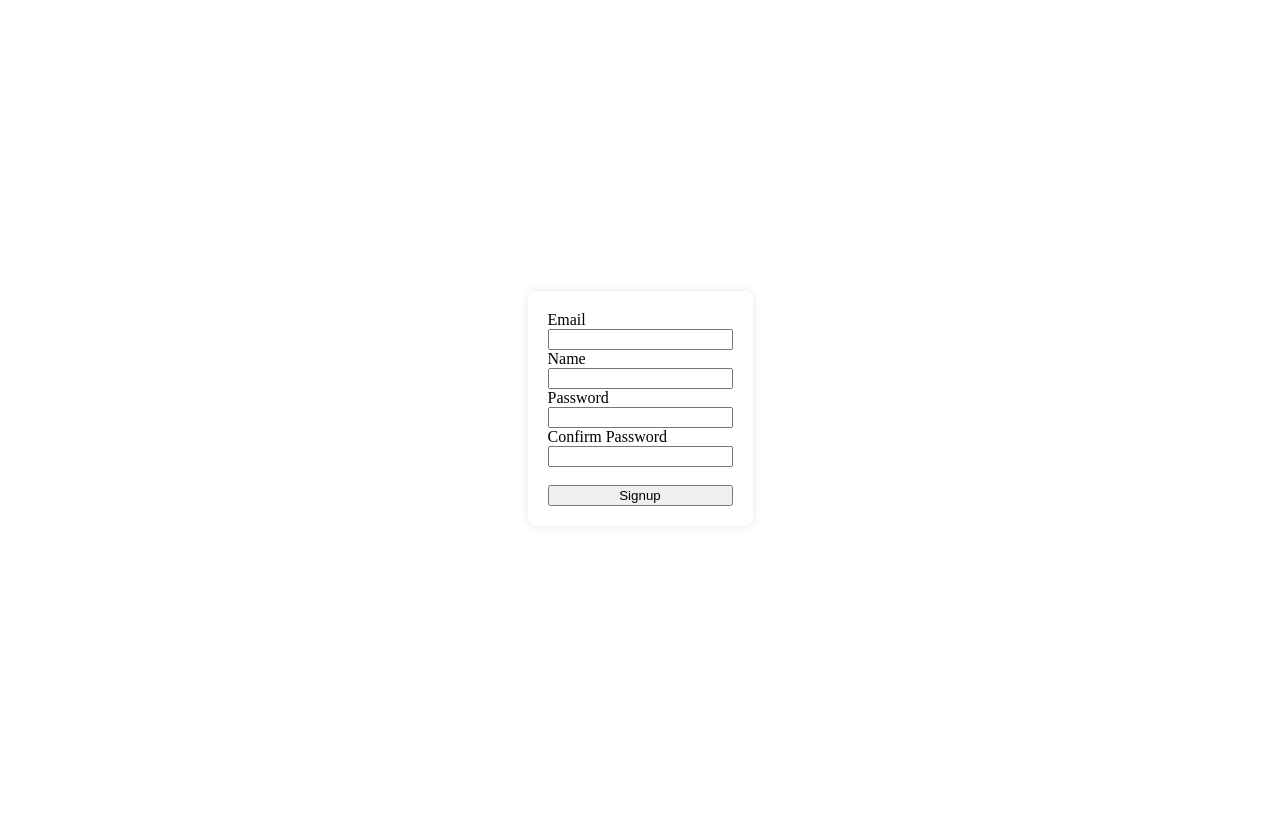
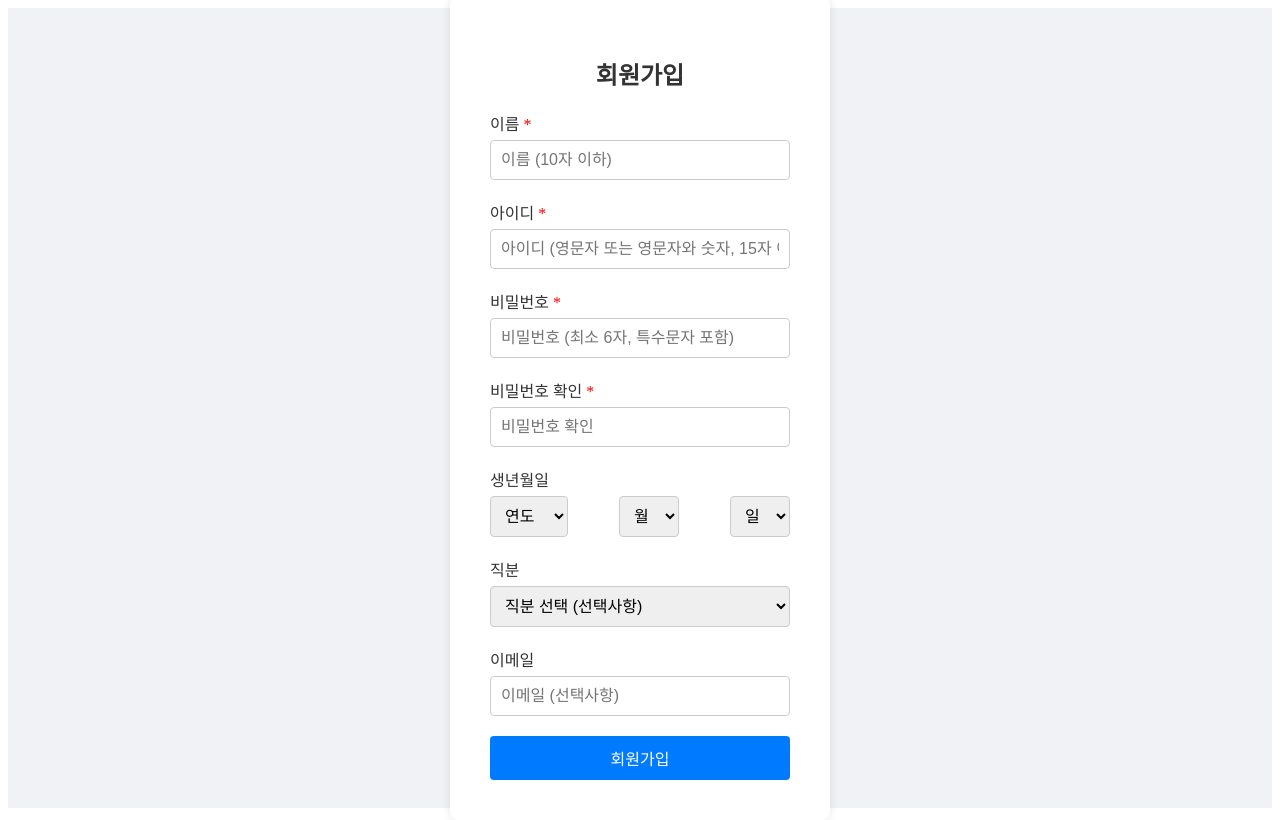
Before and after one commit to Hyunjun-11/church-Fe, a React (Vite) app: page /signup in a window 1280 px wide. Built offline with nearby package versions, Linux system fonts and the light colour scheme.

Commit message:
feat : signUpComponent

```diff
--- a/src/Pages/user/login/Signup.jsx
+++ b/src/Pages/user/login/Signup.jsx
@@ -1,69 +1,260 @@
-import { useState } from "react";
-import "./Signup.css";
+// SignUp.jsx
+import React, { useState } from "react";
+import styled from "styled-components";
+import axios from "axios";
+import { containsSpecialChar, isValidEmail } from "../../../components/common/Validation";
+import { Navigate, useNavigate } from "react-router-dom";
 
-const Signup = () => {
-  const [Email, setEmail] = useState("");
-  const [Password, setPassword] = useState("");
-  const [ConfirmPassword, setConfirmPassword] = useState("");
-  const [Name, setName] = useState("");
+const FormContainer = styled.div`
+  display: flex;
+  justify-content: center;
+  align-items: center;
+  height: 100vh;
+  background: #f0f2f5;
+`;
 
-  const onEmailHandler = (event) => {
-    setEmail(event.target.value);
+const Form = styled.form`
+  background: white;
+  padding: 40px;
+  border-radius: 8px;
+  box-shadow: 0 0 10px rgba(0, 0, 0, 0.1);
+  display: flex;
+  flex-direction: column;
+  width: 300px;
+`;
+
+const Input = styled.input`
+  margin-bottom: 20px;
+  padding: 10px;
+  border: 1px solid #ccc;
+  border-radius: 4px;
+  font-size: 16px;
+`;
+
+const Select = styled.select`
+  margin-bottom: 20px;
+  padding: 10px;
+  border: 1px solid #ccc;
+  border-radius: 4px;
+  font-size: 16px;
+`;
+
+const Button = styled.button`
+  background: #007bff;
+  color: white;
+  border: none;
+  padding: 10px;
+  border-radius: 4px;
+  font-size: 16px;
+  cursor: pointer;
+  transition: background 0.3s;
+
+  &:hover {
+    background: #0056b3;
+  }
+`;
+
+const Title = styled.h2`
+  margin-bottom: 20px;
+  text-align: center;
+  color: #333;
+`;
+
+const Label = styled.label`
+  margin-bottom: 5px;
+  color: #333;
+
+  &.required::after {
+    content: " *";
+    color: red;
+  }
+`;
+
+const ErrorMessage = styled.p`
+  color: red;
+  font-size: 14px;
+  margin-bottom: 20px;
+  text-align: center;
+`;
+
+const SuccessMessage = styled.p`
+  color: green;
+  font-size: 14px;
+  margin-bottom: 20px;
+  text-align: center;
+`;
+
+const BirthdateContainer = styled.div`
+  display: flex;
+  justify-content: space-between;
+`;
+
+const isValidUsername = (memberId) => {
+  const re = /^[A-Za-z0-9]+$/;
+  return re.test(String(memberId));
+};
+
+const SignUp = () => {
+  const navi = useNavigate();
+  const [name, setName] = useState("");
+  const [memberId, setUsername] = useState("");
+  const [password, setPassword] = useState("");
+  const [confirmPassword, setConfirmPassword] = useState("");
+  const [year, setYear] = useState("");
+  const [month, setMonth] = useState("");
+  const [day, setDay] = useState("");
+  const [position, setRole] = useState("");
+  const [email, setEmail] = useState("");
+  const [error, setError] = useState("");
+  const [success, setSuccess] = useState("");
+
+  const handleSubmit = async (e) => {
+    e.preventDefault();
+    setError("");
+    setSuccess("");
+    if (name.length > 10) {
+      setError("이름은 10자 이하여야 합니다.");
+      return;
+    }
+    if (!isValidUsername(memberId)) {
+      setError("아이디는 영문자 또는 영문자와 숫자가 섞여야 합니다.");
+      return;
+    }
+    if (memberId.length > 15) {
+      setError("아이디는 15자 이하여야 합니다.");
+      return;
+    }
+    if (password.length < 6) {
+      setError("비밀번호는 최소 6자 이상이어야 합니다.");
+      return;
+    }
+    if (!containsSpecialChar(password)) {
+      setError("비밀번호는 특수문자를 하나 이상 포함해야 합니다.");
+      return;
+    }
+    if (password !== confirmPassword) {
+      setError("비밀번호가 일치하지 않습니다.");
+      return;
+    }
+    if (email && !isValidEmail(email)) {
+      setError("유효한 이메일 주소를 입력하세요.");
+      return;
+    }
+
+    const birth = `${year}-${month}-${day}`;
+
+    try {
+      const response = await axios.post("http://localhost:8080/api/member/signUp", {
+        name,
+        memberId,
+        password,
+        birth,
+        position,
+        email,
+      });
+      if (response.status === 200) {
+        navi("/signup-success");
+      }
+    } catch (error) {
+      setError("회원가입 중 오류가 발생했습니다.");
+    }
   };
 
-  const onPasswordHandler = (event) => {
-    setPassword(event.target.value);
-  };
-
-  const onConfirmPasswordHandler = (event) => {
-    setConfirmPassword(event.target.value);
-  };
-
-  const onNameHandler = (event) => {
-    setName(event.target.value);
-  };
-
-  const onSubmitHandler = (event) => {
-    event.preventDefault();
-
-    if (Password !== ConfirmPassword) {
-      return alert("Passwords do not match!");
-    }
-
-    console.log("Email", Email);
-    console.log("Password", Password);
-    console.log("Name", Name);
-
-    let body = {
-      email: Email,
-      password: Password,
-      name: Name,
-    };
-
-    // Here you would typically make an API request to register the user
-    // e.g., axios.post('/api/users/register', body)
-  };
+  const years = Array.from({ length: 100 }, (_, i) => 1925 + i);
+  const months = Array.from({ length: 12 }, (_, i) => i + 1);
+  const days = Array.from({ length: 31 }, (_, i) => i + 1);
 
   return (
-    <div className="Signup">
-      <form className="SignupForm" onSubmit={onSubmitHandler}>
-        <label>Email</label>
-        <input type="email" value={Email} onChange={onEmailHandler} />
+    <FormContainer>
+      <Form onSubmit={handleSubmit}>
+        <Title>회원가입</Title>
+        {error && <ErrorMessage>{error}</ErrorMessage>}
+        {success && <SuccessMessage>{success}</SuccessMessage>}
 
-        <label>Name</label>
-        <input type="text" value={Name} onChange={onNameHandler} />
+        <Label className="required">이름</Label>
+        <Input
+          type="text"
+          placeholder="이름 (10자 이하)"
+          value={name}
+          onChange={(e) => setName(e.target.value)}
+          required
+        />
 
-        <label>Password</label>
-        <input type="password" value={Password} onChange={onPasswordHandler} />
+        <Label className="required">아이디</Label>
+        <Input
+          type="text"
+          placeholder="아이디 (영문자 또는 영문자와 숫자, 15자 이하)"
+          value={memberId}
+          onChange={(e) => setUsername(e.target.value)}
+          required
+        />
 
-        <label>Confirm Password</label>
-        <input type="password" value={ConfirmPassword} onChange={onConfirmPasswordHandler} />
+        <Label className="required">비밀번호</Label>
+        <Input
+          type="password"
+          placeholder="비밀번호 (최소 6자, 특수문자 포함)"
+          value={password}
+          onChange={(e) => setPassword(e.target.value)}
+          required
+        />
 
-        <br />
-        <button type="submit">Signup</button>
-      </form>
-    </div>
+        <Label className="required">비밀번호 확인</Label>
+        <Input
+          type="password"
+          placeholder="비밀번호 확인"
+          value={confirmPassword}
+          onChange={(e) => setConfirmPassword(e.target.value)}
+          required
+        />
+
+        <Label>생년월일</Label>
+        <BirthdateContainer>
+          <Select value={year} onChange={(e) => setYear(e.target.value)}>
+            <option value="">연도</option>
+            {years.map((year) => (
+              <option key={year} value={year}>
+                {year}
+              </option>
+            ))}
+          </Select>
+          <Select value={month} onChange={(e) => setMonth(e.target.value)}>
+            <option value="">월</option>
+            {months.map((month) => (
+              <option key={month} value={month}>
+                {month}
+              </option>
+            ))}
+          </Select>
+          <Select value={day} onChange={(e) => setDay(e.target.value)}>
+            <option value="">일</option>
+            {days.map((day) => (
+              <option key={day} value={day}>
+                {day}
+              </option>
+            ))}
+          </Select>
+        </BirthdateContainer>
+
+        <Label>직분</Label>
+        <Select value={position} onChange={(e) => setRole(e.target.value)}>
+          <option value="">직분 선택 (선택사항)</option>
+          <option value="목회자">목회자</option>
+          <option value="장로">장로</option>
+          <option value="권사">권사</option>
+          <option value="집사">집사</option>
+          <option value="평신도">평신도</option>
+          <option value="일반">일반</option>
+          <option value="청년부">청년부</option>
+          <option value="학생">학생</option>
+        </Select>
+
+        <Label>이메일</Label>
+        <Input type="email" placeholder="이메일 (선택사항)" value={email} onChange={(e) => setEmail(e.target.value)} />
+
+        <Button type="submit">회원가입</Button>
+      </Form>
+    </FormContainer>
   );
 };
 
-export default Signup;
+export default SignUp;
--- /dev/null
+++ b/src/components/common/Validation.jsx
@@ -0,0 +1,15 @@
+// utils/validation.js
+export const isValidEmail = (email) => {
+  const re = /^[a-z0-9._%+-]+@[a-z0-9.-]+\.[a-z]{2,6}$/;
+  return re.test(String(email).toLowerCase());
+};
+
+export const containsSpecialChar = (text) => {
+  const re = /[!@#$%^&*()_-]/;
+  return re.test(String(text));
+};
+
+export const isValidPassword = (password) => {
+  const re = /^(?=.*[a-z])(?=.*\d)[a-z\d!@#$%^&*()_-]{5,12}$/;
+  return re.test(String(password));
+};
```
Also changed, not shown: src/Pages/user/login/SignUpSuccess.jsx (added, +103 -0 lines).
